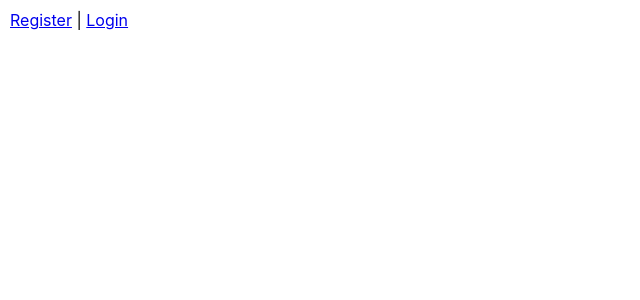
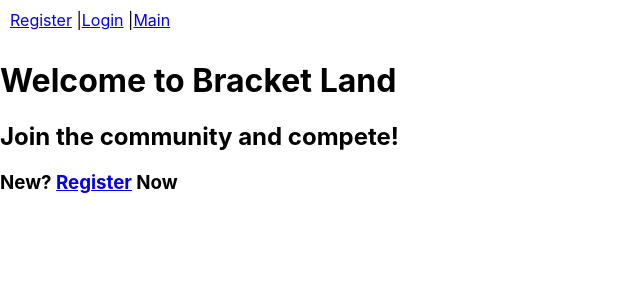
Before and after one commit to KailenC/Bracket-Website-group-project, a React (Create React App) app in the folder frontend/: page / in a window 1280 px wide. Before the commit this address had no page. Shown: the top 300 px of the page, without its empty margins (0-640 px from the left). Built offline with nearby package versions, Linux system fonts and the light colour scheme.

Commit message:
reallly crummy edits to see if my edits work
really bare changes to the front end main, will add more pretty things soon, but please check if this works

```diff
--- a/frontend/src/App.js
+++ b/frontend/src/App.js
@@ -6,9 +6,14 @@ function App() {
   return (
     <Router>
       <nav style={{ padding: "10px" }}>
-        <Link to="/register">Register</Link> | <Link to="/login">Login</Link>
+        <Link to="/register">Register</Link> |
+        <Link to="/login">Login</Link> |
+        <Link to="/main">Main</Link>
       </nav>
 
+      <h1> Welcome to Bracket Land</h1>
+      <h2>Join the community and compete!</h2>
+      <h3> New? <Link to="/register">Register</Link> Now</h3>
       <Routes>
         <Route path="/register" element={<Register />} />
         <Route path="/login" element={<Login />} />
```
